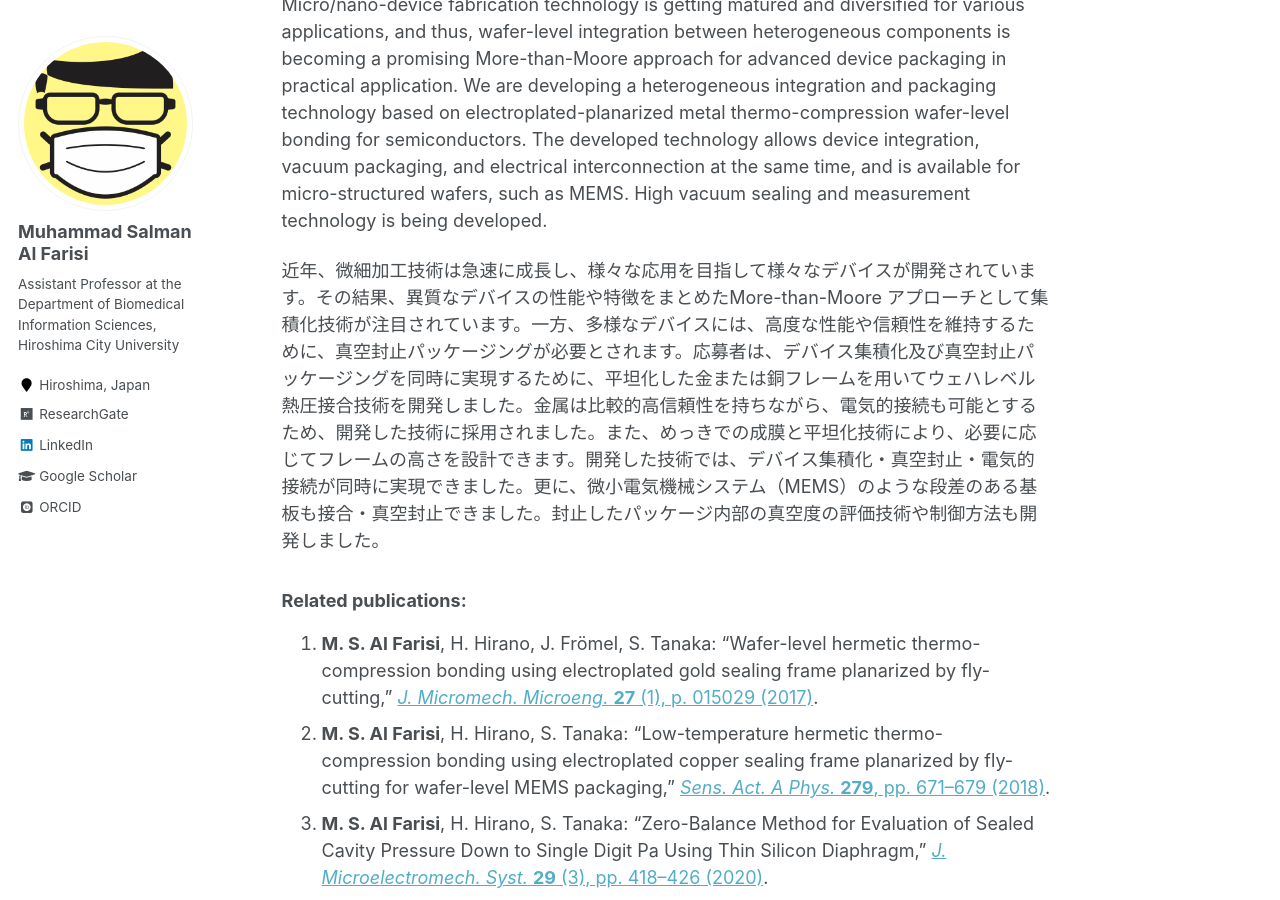
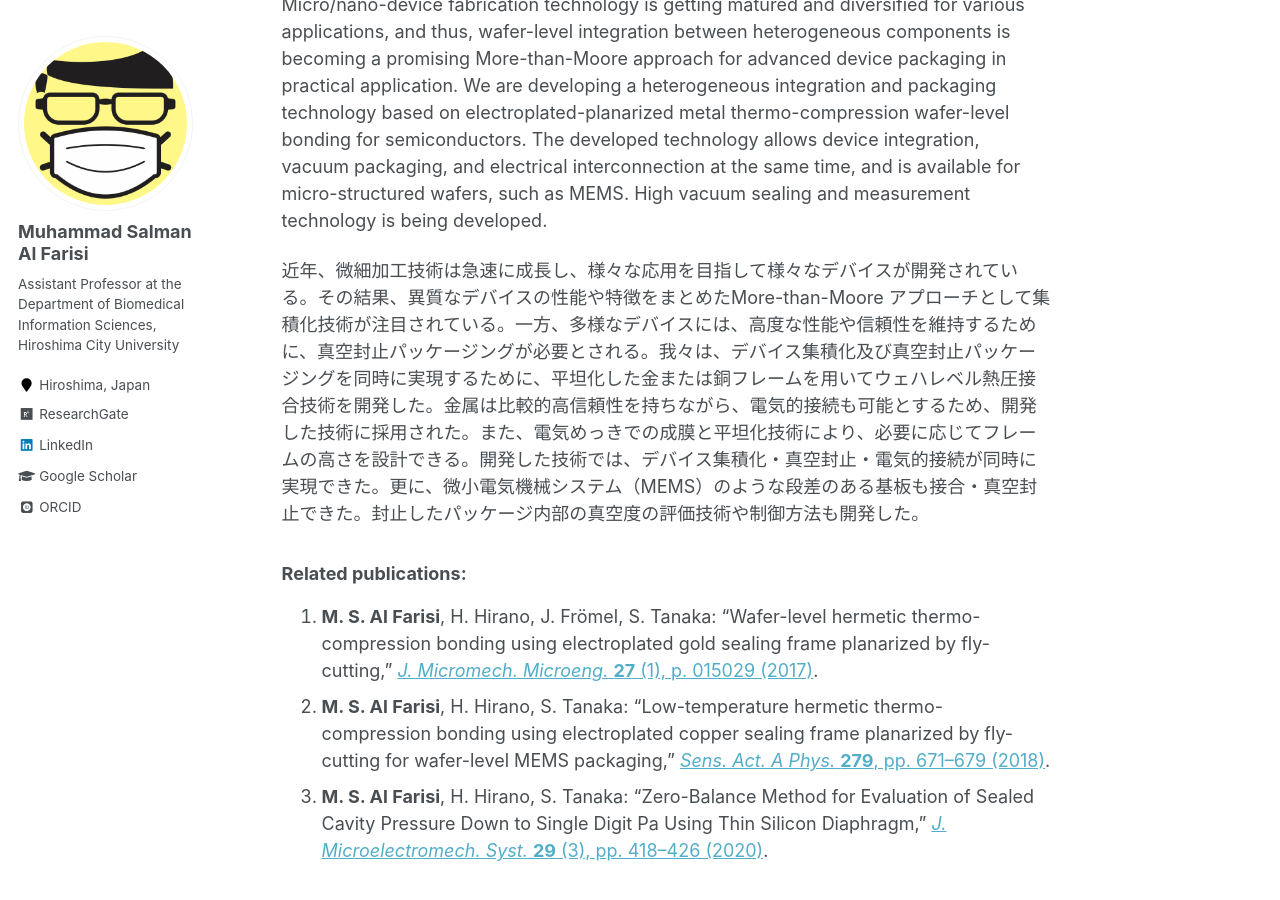
Before and after one commit to msalfarisi/msalfarisi.github.io, a Jekyll site: the page built from _research/wafer-bond.md, in a window 1280 px wide and 900 px high, scrolled down 675 px. Built offline with Jekyll 4.4.1, drawn with Linux system fonts in a browser that asks for light colours; some web fonts are replaced.

Commit message:
Update wafer-bond.md

```diff
--- a/_research/wafer-bond.md
+++ b/_research/wafer-bond.md
@@ -11,7 +11,7 @@ collection: research
 
 Micro/nano-device fabrication technology is getting matured and diversified for various applications, and thus, wafer-level integration between heterogeneous components is becoming a promising More-than-Moore approach for advanced device packaging in practical application. We are developing a heterogeneous integration and packaging technology based on electroplated-planarized metal thermo-compression wafer-level bonding for semiconductors. The developed technology allows device integration, vacuum packaging, and electrical interconnection at the same time, and is available for micro-structured wafers, such as MEMS. High vacuum sealing and measurement technology is being developed.
 
-近年、微細加工技術は急速に成長し、様々な応用を目指して様々なデバイスが開発されています。その結果、異質なデバイスの性能や特徴をまとめたMore-than-Moore アプローチとして集積化技術が注目されています。一方、多様なデバイスには、高度な性能や信頼性を維持するために、真空封止パッケージングが必要とされます。応募者は、デバイス集積化及び真空封止パッケージングを同時に実現するために、平坦化した金または銅フレームを用いてウェハレベル熱圧接合技術を開発しました。金属は比較的高信頼性を持ちながら、電気的接続も可能とするため、開発した技術に採用されました。また、めっきでの成膜と平坦化技術により、必要に応じてフレームの高さを設計できます。開発した技術では、デバイス集積化・真空封止・電気的接続が同時に実現できました。更に、微小電気機械システム（MEMS）のような段差のある基板も接合・真空封止できました。封止したパッケージ内部の真空度の評価技術や制御方法も開発しました。
+近年、微細加工技術は急速に成長し、様々な応用を目指して様々なデバイスが開発されている。その結果、異質なデバイスの性能や特徴をまとめたMore-than-Moore アプローチとして集積化技術が注目されている。一方、多様なデバイスには、高度な性能や信頼性を維持するために、真空封止パッケージングが必要とされる。我々は、デバイス集積化及び真空封止パッケージングを同時に実現するために、平坦化した金または銅フレームを用いてウェハレベル熱圧接合技術を開発した。金属は比較的高信頼性を持ちながら、電気的接続も可能とするため、開発した技術に採用された。また、電気めっきでの成膜と平坦化技術により、必要に応じてフレームの高さを設計できる。開発した技術では、デバイス集積化・真空封止・電気的接続が同時に実現できた。更に、微小電気機械システム（MEMS）のような段差のある基板も接合・真空封止できた。封止したパッケージ内部の真空度の評価技術や制御方法も開発した。
 
 ### Related publications:
 
```
